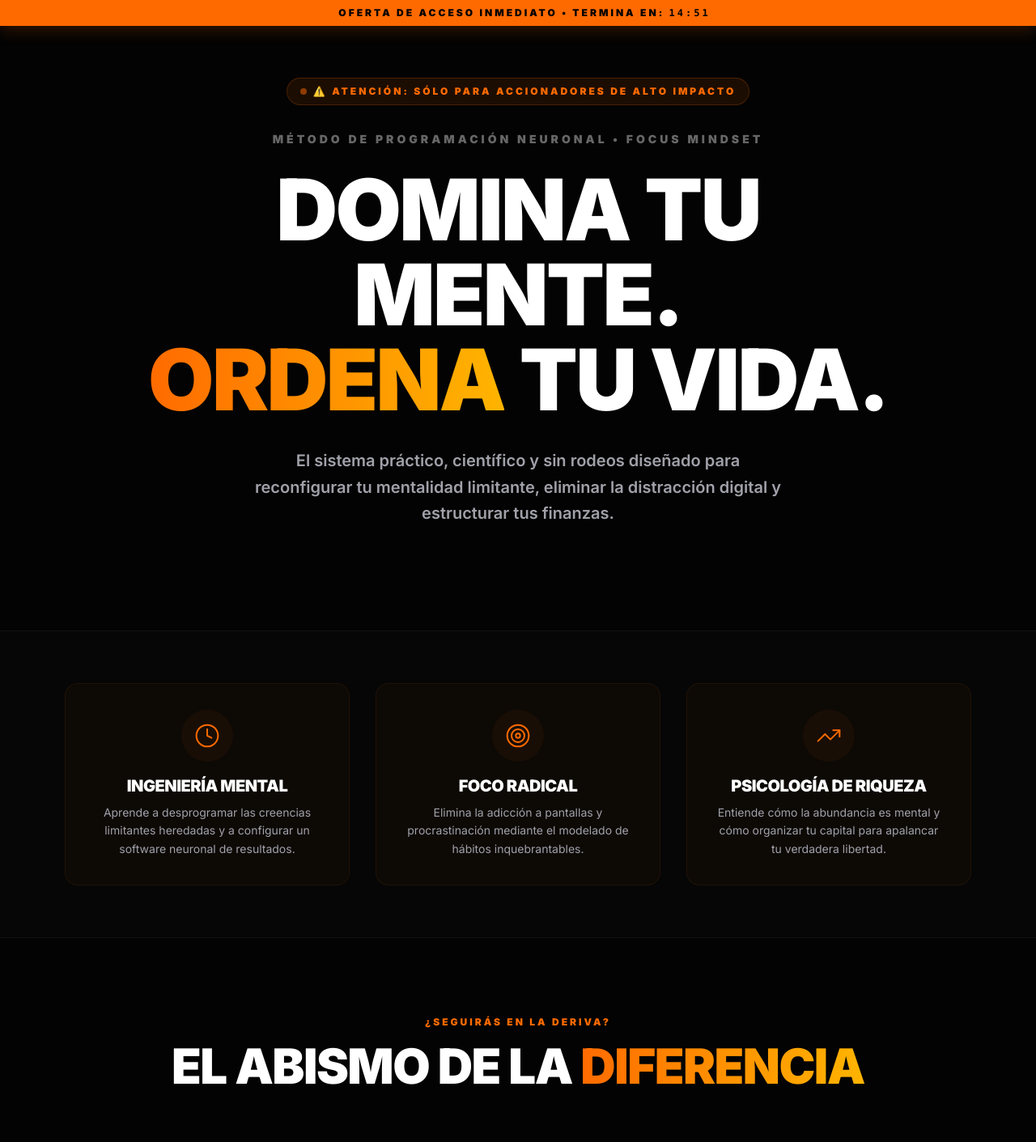
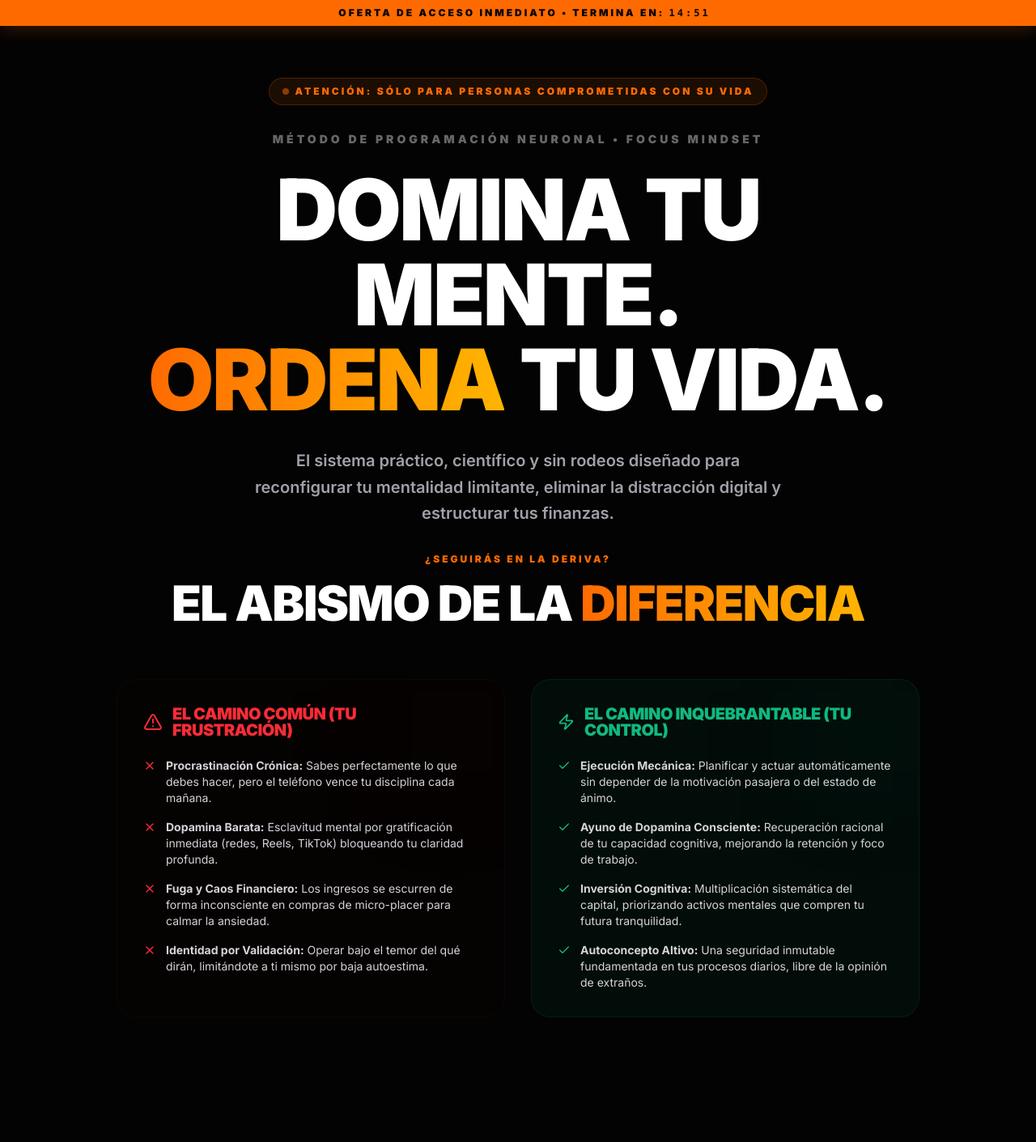
Before and after one commit to focusmindset26-pixel/Pagina-de-Ventas-Trilogia, a React (Vite) app: page / in a window 1280 px wide. Shown: the top 1411 px of the page at 81% size. Built offline with nearby package versions, Linux system fonts and the light colour scheme.

Commit message:
refactor(hero): update copy and layout adjustments
Remove redundant step numbering in features and update hero attention label for improved messaging. Reduce hero bottom padding for better visual flow.

```diff
--- a/src/App.tsx
+++ b/src/App.tsx
@@ -97,7 +97,6 @@ const BookCard = ({ title, subtitle, description, highlights, benefits, step, im
     </div>
 
     <h3 className="italic-bold text-2xl mb-4 group-hover:text-accent-primary transition-colors flex items-center gap-2">
-      <span className="text-white/20 select-none">0{step}.</span>
       <span>{title} <span className="text-accent-primary">{subtitle}</span></span>
     </h3>
 
@@ -326,7 +325,7 @@ export default function App() {
 
       <main className="flex-grow relative z-10">
         {/* Hero Section */}
-        <section className="container mx-auto px-4 pt-16 pb-20 text-center relative max-w-5xl">
+        <section className="container mx-auto px-4 pt-16 pb-4 text-center relative max-w-5xl">
           <motion.div
             initial={{ opacity: 0, scale: 0.95 }}
             animate={{ opacity: 1, scale: 1 }}
@@ -334,7 +333,7 @@ export default function App() {
           >
             <span className="w-2 h-2 rounded-full bg-accent-primary animate-pulse" />
             <span className="text-accent-primary text-[10px] sm:text-xs font-black tracking-[3px] uppercase">
-              ⚠️ ATENCIÓN: SÓLO PARA ACCIONADORES DE ALTO IMPACTO
+              ATENCIÓN: SÓLO PARA PERSONAS COMPROMETIDAS CON SU VIDA
             </span>
           </motion.div>
           <motion.div
@@ -359,7 +358,7 @@ export default function App() {
             initial={{ opacity: 0, y: 15 }}
             animate={{ opacity: 1, y: 0 }}
             transition={{ delay: 0.2, duration: 0.6 }}
-            className="text-text-muted text-base sm:text-xl max-w-2xl mx-auto mb-12 font-semibold leading-relaxed"
+            className="text-text-muted text-base sm:text-xl max-w-2xl mx-auto mb-0 font-semibold leading-relaxed"
           >
             El sistema práctico, científico y sin rodeos diseñado para reconfigurar tu mentalidad limitante, eliminar la distracción digital y estructurar tus finanzas.
           </motion.p>
@@ -367,32 +366,8 @@ export default function App() {
 
         </section>
 
-        {/* Pillars Section */}
-        <section className="border-y border-white/5 bg-white/[0.01]">
-          <div className="container mx-auto px-4 py-16 grid grid-cols-1 md:grid-cols-3 gap-6 sm:gap-8 max-w-6xl">
-            <Pillar
-              icon={Clock}
-              title="Ingeniería Mental"
-              description="Aprende a desprogramar las creencias limitantes heredadas y a configurar un software neuronal de resultados."
-              delay={0.1}
-            />
-            <Pillar
-              icon={Target}
-              title="Foco Radical"
-              description="Elimina la adicción a pantallas y procrastinación mediante el modelado de hábitos inquebrantables."
-              delay={0.2}
-            />
-            <Pillar
-              icon={TrendingUp}
-              title="Psicología de Riqueza"
-              description="Entiende cómo la abundancia es mental y cómo organizar tu capital para apalancar tu verdadera libertad."
-              delay={0.3}
-            />
-          </div>
-        </section>
-
         {/* PAS / Problem agitation vs solution section */}
-        <section className="container mx-auto px-4 py-24 max-w-5xl text-center">
+        <section className="container mx-auto px-4 pt-4 pb-24 max-w-5xl text-center">
           <div className="text-accent-primary text-xs font-black tracking-[3px] uppercase mb-4">¿SEGUIRÁS EN LA DERIVA?</div>
           <h2 className="italic-bold text-4xl sm:text-5xl md:text-6xl mb-16 tracking-tighter">
             EL ABISMO DE LA <span className="text-transparent bg-clip-text bg-gradient-to-r from-accent-primary to-accent-secondary">DIFERENCIA</span>
```
